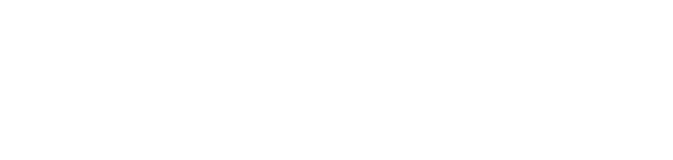
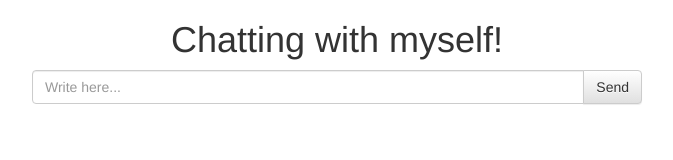
Before and after one commit to rchrdchn/chat-room-app, a plain HTML site: page index.html in a window 1280 px wide. Shown: the whole page, without its empty margins (303-976 px from the left). Drawn offline with nearby package versions, Linux system fonts and the light colour scheme.

Commit message:
working on logic for text to show up on browser

```diff
--- a/index.html
+++ b/index.html
@@ -32,25 +32,30 @@
 	<link href="css/main.css" rel="stylesheet">
 
 	<!-- TITLE -->
-	<title>Week 9</title>
+	<title>Chat App</title>
 
 </head>
 
-<body>
+<body id="body">
 
-	<!-- <div id="change" class="colorMe"></div>
-	<button onclick="myColor()">Click to change</button> -->
+	<div class="container-fluid">
+		<div class="row">
+			<div class="col-md-12">
+				<h1 class="text-center">Chatting with myself!</h1>
+			</div>
+			  	<div class="col-md-6 col-md-offset-3">
+				    <div class="input-group">
+				      	<input type="text" class="form-control" id="message" placeholder="Write here...">
+				      	<span class="input-group-btn">
+				        	<button class="btn btn-default" onclick="messageMe()" type="button">Send</button>
+				    	</span>
+			   		</div><!-- /input-group -->
+				</div><!-- /.col-md-6 -->
+			</div>
+		</div>
+	</div>
 
-<!-- 	<div id="adding"></div>
-	<button onclick="create()">Add now!</button> -->
 
-<!-- 	<div id="node"></div>
-	<button onclick="noding()">Add me now</button>
- -->
-<!--
-	<img src="images/development1.jpg" id="imageMe" alt="">
-	<br>
-	<button onclick="changeImg()">Change Image with this button</button> -->
 	<!-- JQUERY -->
 	<script src="https://ajax.googleapis.com/ajax/libs/jquery/3.1.1/jquery.min.js"></script>
 
--- a/js/main.js
+++ b/js/main.js
@@ -1,14 +1,4 @@
-// EXERCISES
 
-// 1) Create a div in HTML, and style it using two classes - one
-// to define the height and width, the other to define background-color.
-// Then use JS to change that element's background-color.
-// When done with this, comment out your code.
-
-// function myColor() {
-// 	var changeNow = document.getElementById("change");
-// 	changeNow.className = "square color";
-// }
 
 // 2) Create a div in your HTML and give it an ID.
 // In JS, create an H1 and then use innerHTML to add some text to it.
@@ -23,26 +13,16 @@
 // 	parent.appendChild(text);
 // }
 
-// 3) Create a div in your HTML and give it an ID.
-// In JS, create an H1. In JS, create a text node.
-// Then, add the text node to your H1, then add your H1 to your div in the HTML.
-// When done with this, comment out your code.
+function messageMe() {
+	var write = document.getElementById("message").value.toLowerCase();
+	var div = document.createElement("div");
+	var addText = document.createElement("h3");
+	var addToBody = document.getElementById("body");
 
-// function noding(){
-// 	var create = document.createElement("h1");
-// 	var adding = document.createTextNode("writing here because I can do JS");
-// 	create.appendChild(adding);
+	write.innerHTML = "hey";
 
-// 	var addNow = document.getElementById("node");
+	console.log(write);
 
-// 	addNow.appendChild(create);
-// }
-
-// 4) Create an img and a button in your HTML.
-// In your JS, create a function that changes the image source when you
-// click on that button. When done with this, comment out your code.
-
-// function changeImg() {
-// 	var image = document.getElementById("imageMe");
-// 	image.src = "images/development3.jpg";
-// }
+	div.appendChild(addText);
+	body.appendChild(div);
+}
```
Also changed, not shown: images/development1.jpg (deleted), images/development3.jpg (deleted).
